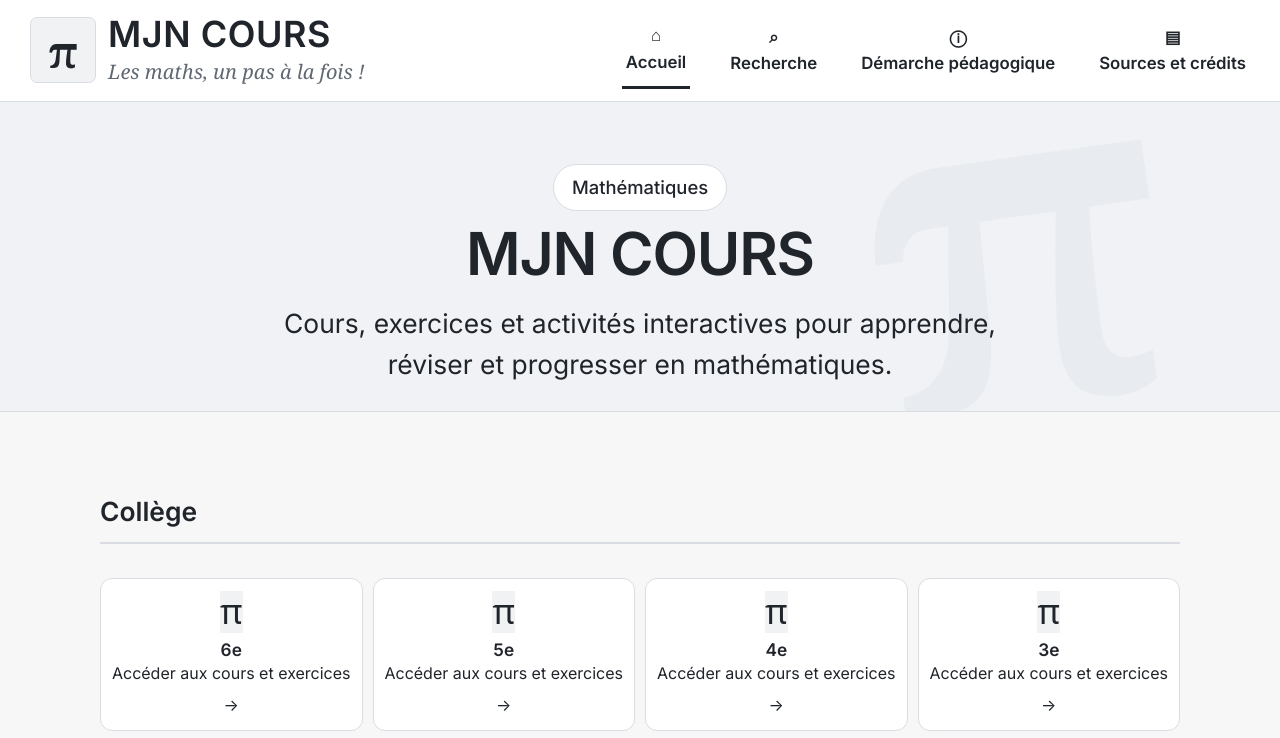
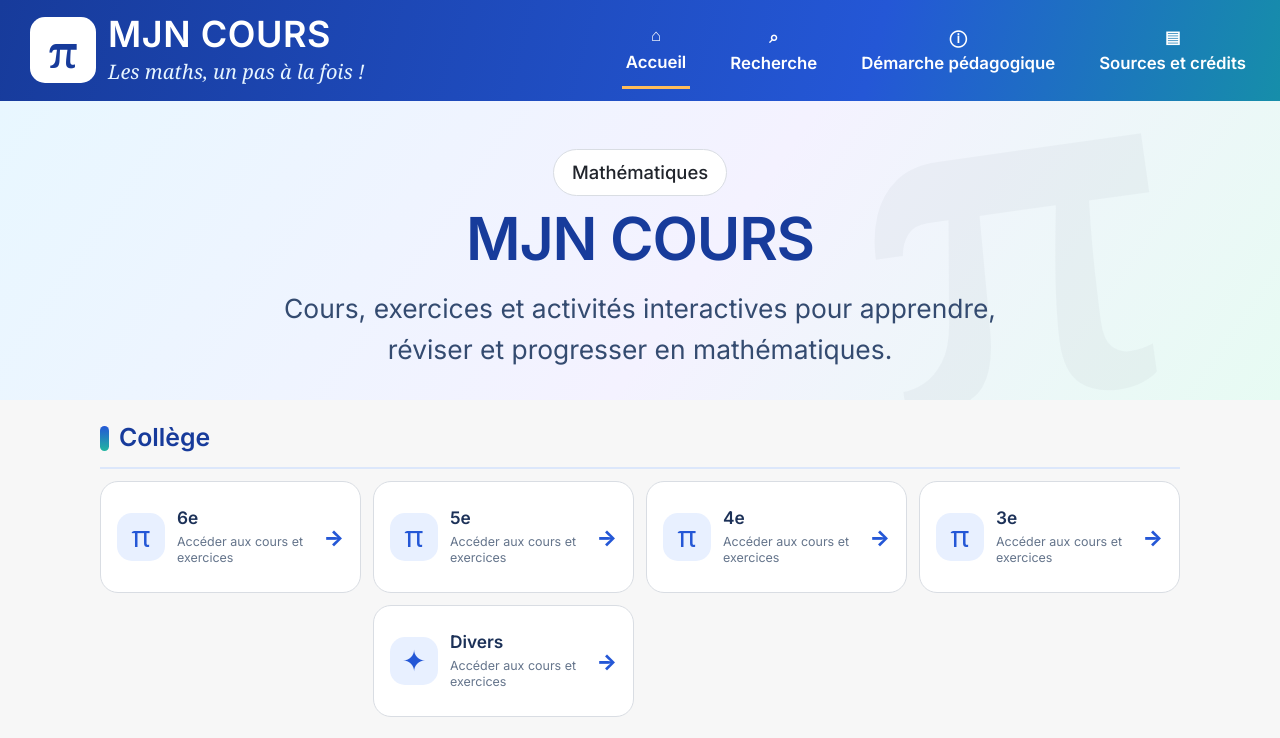
Before and after one commit to MathsavecEl/COURS-MJN, a plain HTML site: page index.html in a window 1280 px wide. Shown: the top 738 px of the page. Drawn offline with nearby package versions, Linux system fonts and the light colour scheme.

Commit message:
Moderniser la charte graphique de MJN COURS

```diff
--- a/style.css
+++ b/style.css
@@ -455,3 +455,143 @@ footer .blague-bas { background: var(--surface) !important; color: var(--doux) !
   input, textarea, select { background: var(--surface) !important; color: var(--texte) !important; border-color: var(--bord) !important; }
   a { color: var(--texte); }
 }
+
+
+/* MJN COURS — accueil simplifié et identité visuelle harmonisée */
+:root {
+  --mjn-blue: #2457d6;
+  --mjn-blue-dark: #173b9b;
+  --mjn-cyan: #e8f7ff;
+  --mjn-mint: #e7fbf3;
+  --mjn-orange: #ffbd59;
+}
+.barre-haute {
+  min-height: 76px !important;
+  background: linear-gradient(105deg, #173b9b, #2457d6 68%, #168eaa) !important;
+  color: #fff !important;
+  border: 0 !important;
+}
+.barre-haute .identite,
+.barre-haute .identite strong,
+.barre-haute .liens-haut a { color: #fff !important; }
+.barre-haute .identite small { color: #e7f5ff !important; }
+.barre-haute .logo-pi {
+  color: #173b9b !important;
+  background: #fff !important;
+  border: 0 !important;
+  border-radius: 15px !important;
+  font-family: Georgia,serif;
+  font-weight: 800;
+}
+.barre-haute .liens-haut a[aria-current="page"] {
+  border-color: var(--mjn-orange) !important;
+}
+.hero {
+  padding: clamp(28px,4vw,48px) 0 30px !important;
+  background: linear-gradient(125deg,#e8f7ff 0%,#f4f2ff 55%,#e7fbf3 100%) !important;
+  border: 0 !important;
+}
+.hero h1 { color: #173b9b !important; }
+.hero p.intro { color: #344b70 !important; }
+.accueil-main { padding-top: 18px !important; }
+.accueil-main .classes {
+  display: flex !important;
+  flex-direction: column !important;
+  gap: 24px !important;
+  margin-bottom: 22px !important;
+}
+.groupe-niveaux { margin: 0 !important; }
+.groupe-niveaux .titre-section {
+  display: flex;
+  align-items: center;
+  gap: 10px;
+  margin: 0 0 12px !important;
+  padding: 0 0 9px !important;
+  border-bottom: 2px solid #dce7fb !important;
+  color: #173b9b !important;
+  font-size: clamp(1.2rem,2.4vw,1.55rem) !important;
+}
+.groupe-niveaux .titre-section::before {
+  content: "";
+  width: 9px;
+  height: 25px;
+  border-radius: 8px;
+  background: linear-gradient(#2457d6,#20b5a0);
+}
+.niveaux-groupe {
+  display: grid !important;
+  grid-template-columns: repeat(auto-fit,minmax(min(100%,190px),1fr)) !important;
+  gap: 12px !important;
+  padding: 0 !important;
+}
+.accueil-main .classe-accueil {
+  position: relative;
+  min-height: 112px !important;
+  flex-direction: row !important;
+  justify-content: flex-start !important;
+  text-align: left !important;
+  gap: 12px !important;
+  padding: 16px !important;
+  border: 1px solid #d8e5f5 !important;
+  border-radius: 18px !important;
+  background: #fff !important;
+  color: #1d2d4a !important;
+  box-shadow: 0 5px 16px rgb(31 70 130 / .07) !important;
+  transition: transform .18s ease, box-shadow .18s ease, border-color .18s ease;
+}
+.accueil-main .classe-accueil:hover,
+.accueil-main .classe-accueil:focus-visible {
+  transform: translateY(-3px);
+  border-color: #78a5f2 !important;
+  box-shadow: 0 10px 22px rgb(31 70 130 / .13) !important;
+}
+.accueil-main .classe-accueil[aria-pressed="true"] {
+  background: #edf4ff !important;
+  border-color: #2457d6 !important;
+}
+.accueil-main .classe-accueil .icone-classe {
+  display: grid;
+  place-items: center;
+  flex: 0 0 48px;
+  width: 48px;
+  height: 48px;
+  border-radius: 15px;
+  background: #e8f0ff !important;
+  color: #2457d6 !important;
+  font-size: 1.8rem;
+}
+.texte-classe { min-width: 0; }
+.texte-classe strong { display:block; color:#1c3158; font-size:1.08rem !important; }
+.accroche-niveau { display:block; margin-top:4px; color:#64748b; font-size:.78rem; line-height:1.3; }
+.fleche-niveau { margin-left:auto; color:#2457d6; font-size:1.35rem; font-weight:800; }
+.encouragement-accueil { display:none !important; }
+.partage-site {
+  max-width: 850px;
+  margin: 34px auto 24px !important;
+  background: linear-gradient(120deg,#eff7ff,#f0fbf6) !important;
+  border: 1px solid #dce8f5 !important;
+  border-radius: 20px !important;
+}
+.partage-site h2 { color:#173b9b; }
+.partage-site .bouton { background:#2457d6 !important; color:#fff !important; border:0 !important; }
+.accueil-main .outils { margin: 18px 0 24px !important; }
+.accueil-main .recherche { border-radius: 16px; border:1px solid #d6e2f2; background:#fff; box-shadow:0 4px 14px rgb(31 70 130 / .06); }
+.accueil-main .recherche input { border:0 !important; box-shadow:none !important; }
+.carte,.resultat-recherche {
+  border-radius: 16px !important;
+  border-color:#dce5f1 !important;
+  box-shadow:0 4px 14px rgb(31 70 130 / .055) !important;
+}
+.carte:hover,.resultat-recherche:hover { border-color:#7ca4ee !important; }
+.carte .ouvrir,.resultat-recherche .ouvrir { color:#2457d6 !important; }
+@media(max-width:700px) {
+  .barre-haute { min-height:0 !important; }
+  .accueil-main .classes { gap:20px !important; }
+  .niveaux-groupe { grid-template-columns:repeat(2,minmax(0,1fr)) !important; gap:9px !important; }
+  .accueil-main .classe-accueil { min-height:100px !important; padding:11px !important; gap:8px !important; }
+  .accueil-main .classe-accueil .icone-classe { flex-basis:38px; width:38px; height:38px; font-size:1.45rem; }
+  .texte-classe strong { font-size:.96rem !important; }
+  .accroche-niveau { font-size:.69rem; }
+  .fleche-niveau { font-size:1.05rem; }
+  .partage-site { margin:24px 0 !important; }
+}
```
